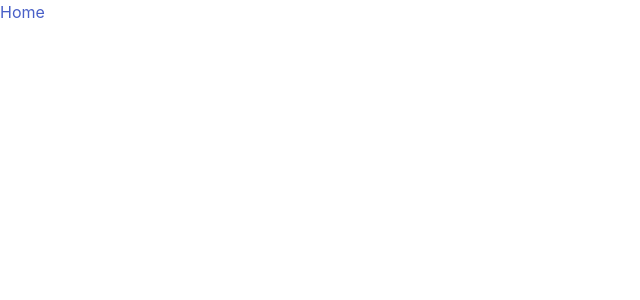
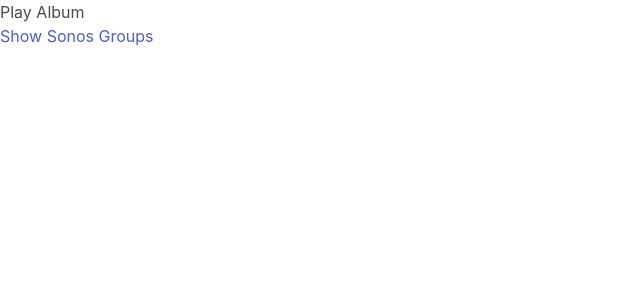
Before and after one commit to gmb2012/sonos-kids, a Next.js app: page /play-album in a window 1280 px wide. Shown: the top 300 px of the page, without its empty margins (0-640 px from the left). Built offline with nearby package versions, Linux system fonts and the light colour scheme.

Commit message:
added layout component

```diff
--- /dev/null
+++ b/components/layout.js
@@ -0,0 +1,16 @@
+import Head from "next/head";
+
+export default function Layout({ children, title}) {
+    return (
+        <div>
+            <Head>
+                <title>{title}</title>
+            </Head>
+
+            <section>
+                <h1>{title}</h1>
+                {children}
+            </section>
+        </div>
+    )
+}
--- a/pages/_app.js
+++ b/pages/_app.js
@@ -1,6 +1,6 @@
 import '../styles/global.css'
 import 'bulma/css/bulma.css'
 
-export default function App({ Component, pageProps }) {
+export default function App({Component, pageProps}) {
     return <Component {...pageProps} />
 }
--- a/pages/play-album.js
+++ b/pages/play-album.js
@@ -1,18 +1,12 @@
-import Head from 'next/head'
 import Link from 'next/link'
+import Layout from "../components/layout";
 
 export default function ShowAlbums() {
     return (
-        <div>
-            <Head>
-                <title>Play Album</title>
-            </Head>
-
-            <main>
-                <p>
-                    <Link href="/"><a>Home</a></Link>
-                </p>
-            </main>
-        </div>
+        <Layout title="Play Album">
+            <p>
+                <Link href="/"><a>Show Sonos Groups</a></Link>
+            </p>
+        </Layout>
     )
 }
```
Also changed, not shown: pages/index.js (+8 -14 lines), pages/show-albums.js (+6 -12 lines), pages/show-artists.js (+6 -12 lines).
